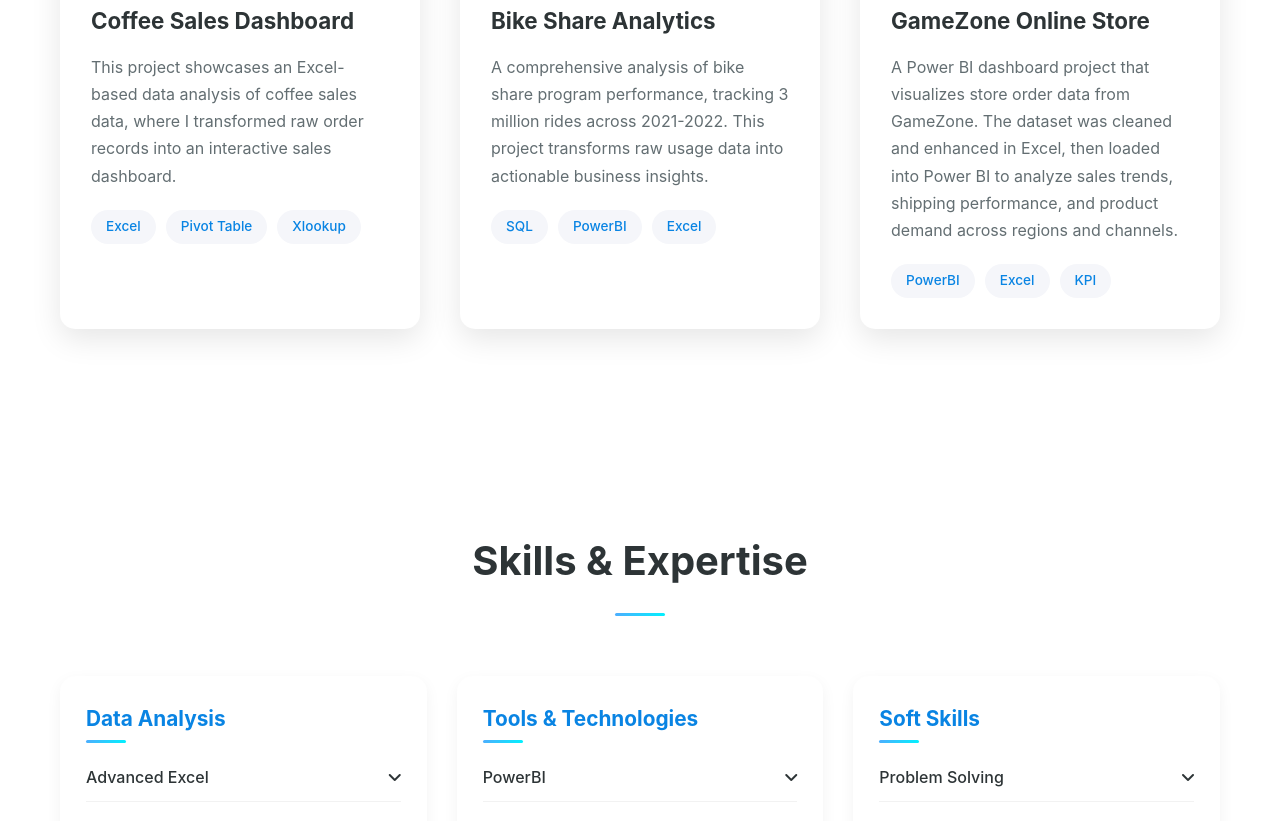
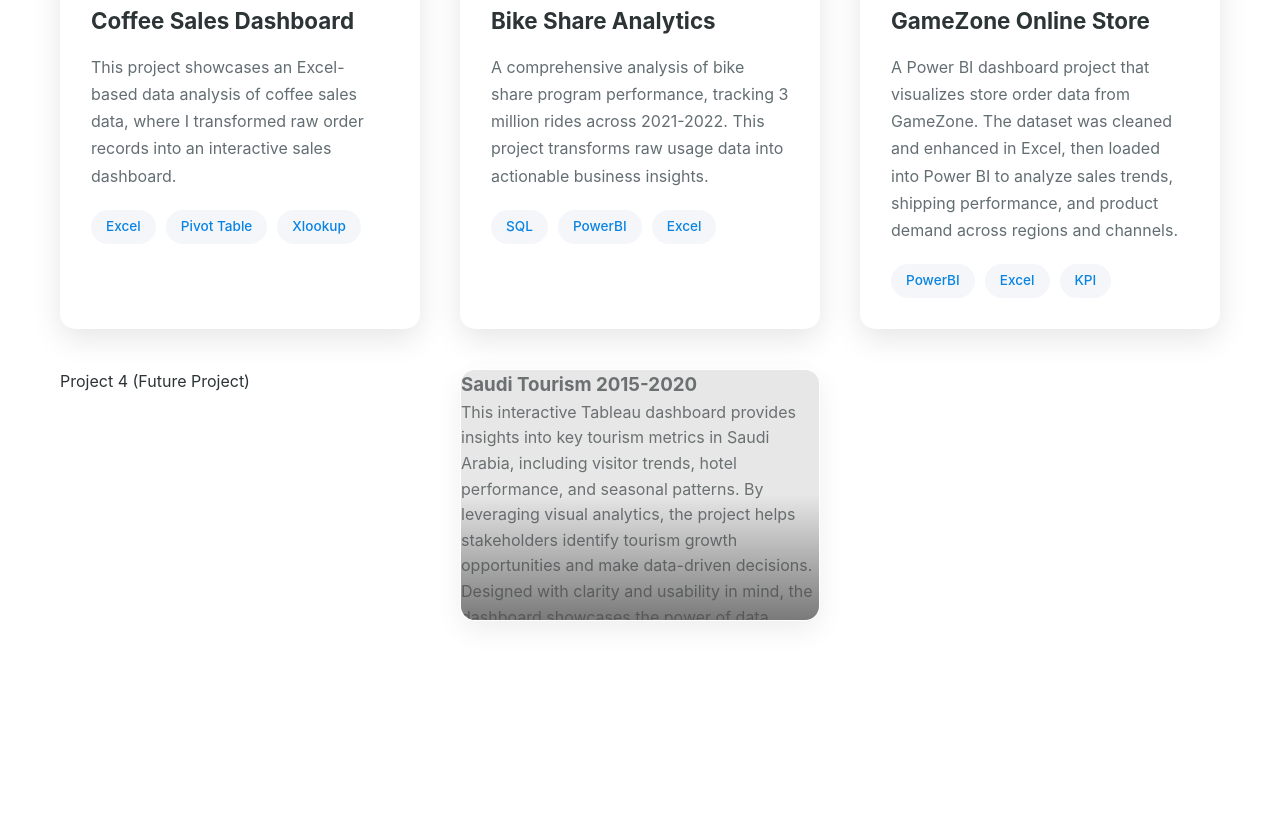
Before and after one commit to NawafAlsalmi/NawafAlsalmi.github.io, a plain HTML site: page index.html in a window 1280 px wide. Shown: the part 1325-2146 px from the top of the page. Drawn offline with Linux system fonts and the light colour scheme.

Commit message:
Update index.html

```diff
--- a/index.html
+++ b/index.html
@@ -1097,20 +1097,21 @@
                         </div>
                     </div>
 
-                    <!-- Project 4 (Future Project)
+                     Project 4 (Future Project)
                     <div class="project-card" style="opacity: 0.7;">
-                        <div class="project-img" style="background-color: var(--light); display: flex; justify-content: center; align-items: center;">
-                            <i class="fas fa-rocket" style="font-size: 3rem; color: var(--secondary);"></i>
-                        </div>
+
+                        <a href="https://github.com/NawafAlsalmi/Saudi-Tourism-Project" class="project-link-overlay" target="_blank" rel="noopener noreferrer" aria-label="View Saudi Tourism Analysis Project"></a>
+                        <div class="project-img" style="background-image: url('Saudi%20Tourism%20Dashboard.png')></div>
                         <div class="project-info">
-                            <h3>Coming Soon</h3>
-                            <p>An exciting new data analysis project is in development. Stay tuned for innovative insights and powerful visualizations.</p>
+                            <h3>Saudi Tourism 2015-2020</h3>
+                            <p>This interactive Tableau dashboard provides insights into key tourism metrics in Saudi Arabia, including visitor trends, hotel performance, and seasonal patterns. By leveraging visual analytics, the project helps stakeholders identify tourism growth opportunities and make data-driven decisions. Designed with clarity and usability in mind, the dashboard showcases the power of data visualization in shaping tourism strategies.</p>
                             <div class="project-tags">
-                                <span class="tag">Future</span>
-                                <span class="tag">Project</span>
+                                <span class="tag">Tableau</span>
+                                <span class="tag">Excel</span>
+                                <span class="tag">Pivot Table</span>
                             </div>
                         </div>
-                    </div>  -->
+                    </div>
 
                     <!-- Project 5 (Future Project)
                     <div class="project-card" style="opacity: 0.7;">
```
